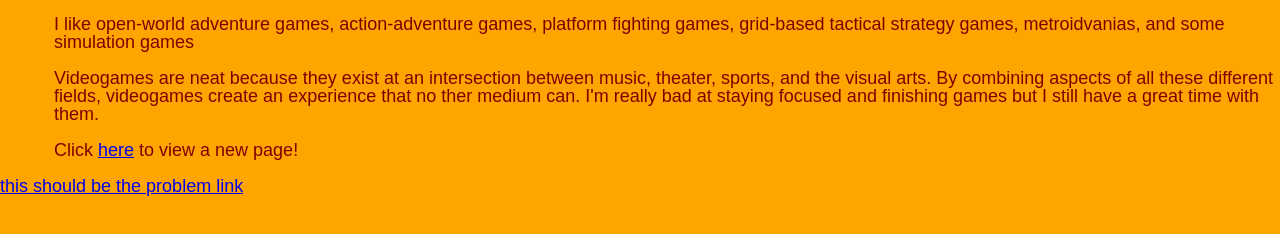
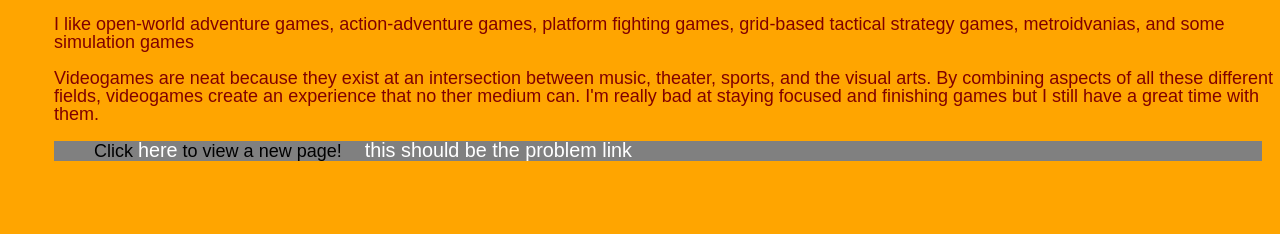
Before and after one commit to WillWarren1/hobbies-with-style, a website: page public/index.html in a window 1280 px wide. Shown: the part 150-384 px from the top of the page. Drawn offline with Linux system fonts and the light colour scheme.

Commit message:
added some menu styling

```diff
--- a/public/index.html
+++ b/public/index.html
@@ -27,11 +27,14 @@
        I'm really bad at staying focused and finishing games but
        I still have a great time with them.
     </p>
+<section>
+    <nav>
+      <ul>
+     <li>Click <a href="listpage.html">here</a> to view a new page!</li>
 
-    <p> Click
-    <a href="listpage.html">here</a> to view a new page!
-    </p>
-<a href="problem.html">this should be the problem link</a>
-
+     <li><a href="problem.html">this should be the problem link</a></li>
+      </ul>
+    </nav>
+  </section>
   </body>
 </html>
--- a/public/screen.css
+++ b/public/screen.css
@@ -40,7 +40,7 @@ p {
   color: maroon;
 }
 
-ul {
+.games {
   text-align: center;
   list-style: none;
 }
@@ -64,3 +64,35 @@ ul {
 .banner {
   width: 50%;
 }
+
+nav ul {
+  background-color: gray;
+  text-align: left;
+  list-style: none;
+}
+nav {
+  margin-left: 3rem;
+  margin-right: 1rem;
+}
+nav li {
+  display: inline;
+  margin-right: 1rem;
+}
+
+nav a {
+  text-decoration: none;
+  color: white;
+  font-size: 1.1rem;
+}
+
+nav a:visited {
+  color: white;
+}
+
+nav a:hover {
+  color: yellow;
+}
+
+section {
+  text-align: left;
+}
```
Also changed, not shown: public/listpage.html (+1 -1 lines).
